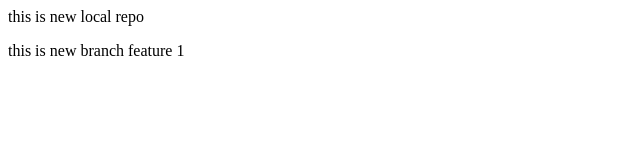
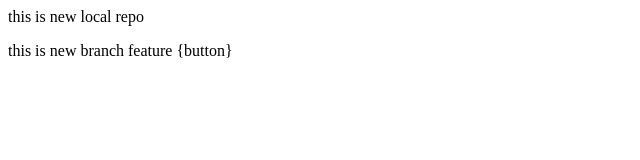
Before and after one commit to tush-tayal/localrepo, a plain HTML site: page index.html in a window 1280 px wide. Shown: the full height of the page, 0-640 px from the left. Drawn offline with Linux system fonts and the light colour scheme.

```diff
--- a/index.html
+++ b/index.html
@@ -1,2 +1,2 @@
 <p>this is new local repo</p>
-<p>this is new branch feature 1</p>
+<p>this is new branch feature {button}</p>
```
